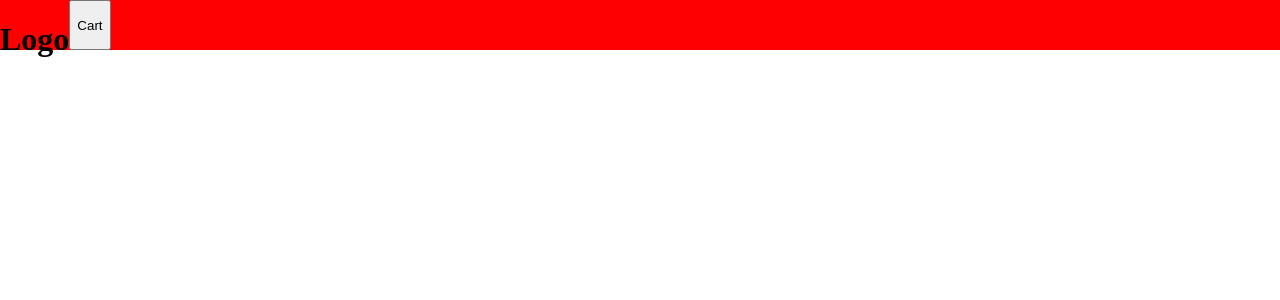
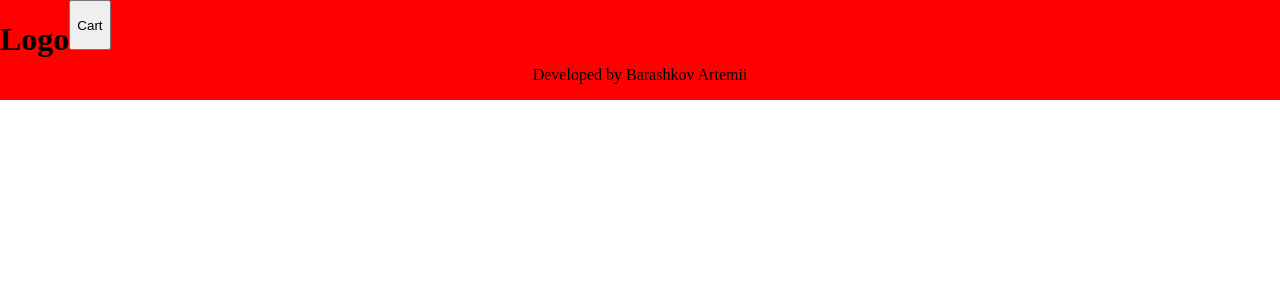
Before and after one commit to ArtemiiHH/shopping-cart, a React (Vite) app: page / in a window 1280 px wide. Shown: the top 300 px of the page. Built offline with nearby package versions, Linux system fonts and the light colour scheme.

Commit message:
Change main name to content + style footer

```diff
--- a/src/App.jsx
+++ b/src/App.jsx
@@ -3,14 +3,14 @@ import "./App.css";
 
 // Import components
 import Header from "./components/header/Header";
-import Main from "./components/main/Main";
+import Content from "./components/content/Content";
 import Footer from "./components/footer/Footer";
 
 function App() {
   return (
     <>
       <Header></Header>
-      <Main></Main>
+      <Content></Content>
       <Footer></Footer>
     </>
   );
--- /dev/null
+++ b/src/components/content/Content.jsx
@@ -0,0 +1 @@
+export default function Content() {}
--- a/src/components/footer/Footer.jsx
+++ b/src/components/footer/Footer.jsx
@@ -1 +1,11 @@
-export default function Footer() {}
+import styles from "./Footer.module.css";
+
+export default function Footer() {
+  return (
+    <footer className={styles.myfooter}>
+      <p>
+        Developed by <span>Barashkov Artemii</span>
+      </p>
+    </footer>
+  );
+}
--- a/src/components/footer/Footer.module.css
+++ b/src/components/footer/Footer.module.css
@@ -0,0 +1,8 @@
+.myfooter {
+  display: flex;
+  justify-content: center;
+  align-items: center;
+  width: 100%;
+  height: 50px;
+  background-color: red;
+}
--- a/src/components/main/Main.jsx
+++ /dev/null
@@ -1 +0,0 @@
-export default function Main() {}
```
Also changed, not shown: src/components/content/Content.module.css (added).
